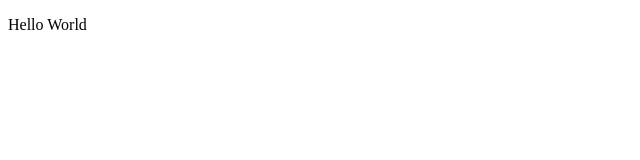
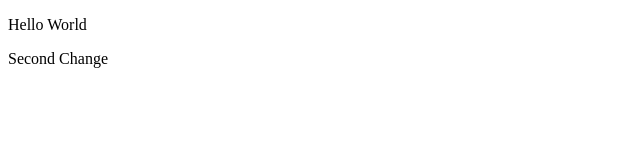
Before and after one commit to vaibhav281128/git-test, a plain HTML site: page index.html in a window 1280 px wide. Shown: the full height of the page, 0-640 px from the left. Drawn offline with Linux system fonts and the light colour scheme.

Commit message:
second commit

```diff
--- a/index.html
+++ b/index.html
@@ -5,5 +5,6 @@
 </head>
 <body>
     <p>Hello World</p>
+    <p>Second Change</p>
 </body>
 </html>
```
